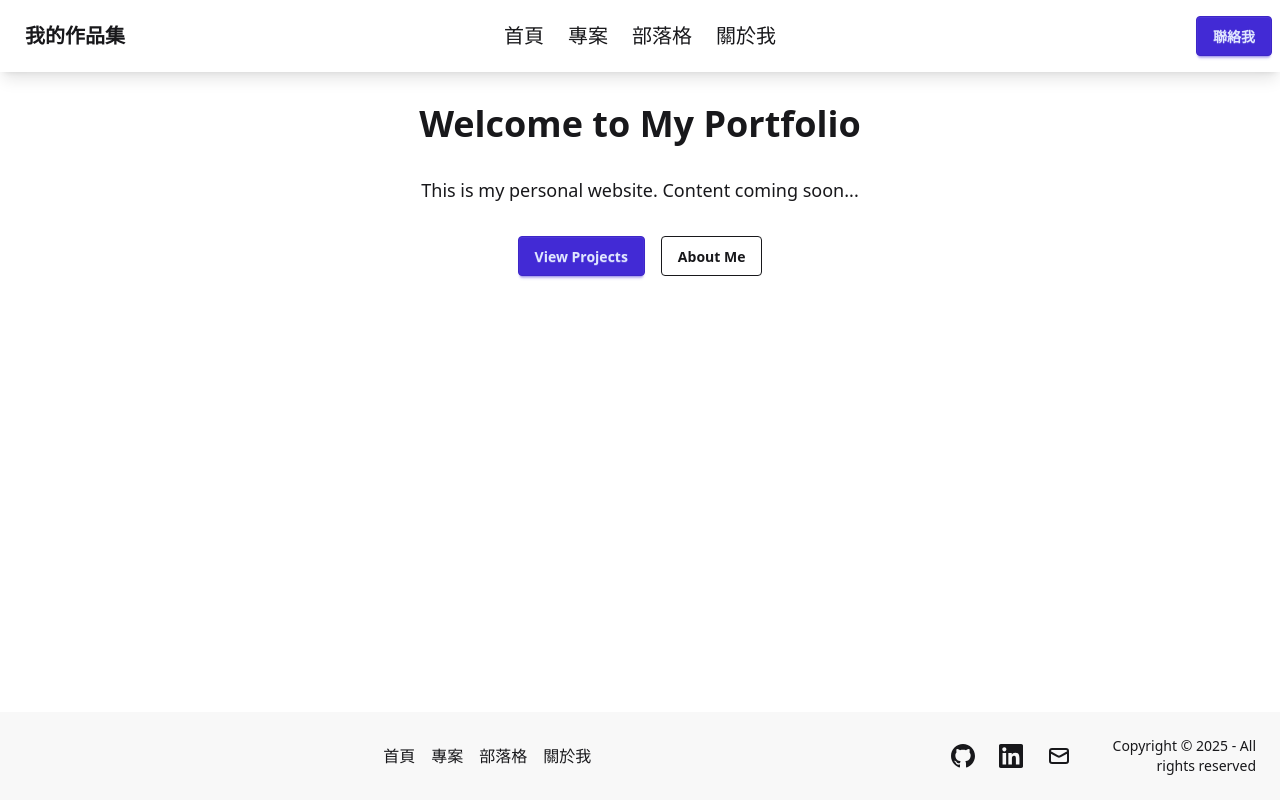
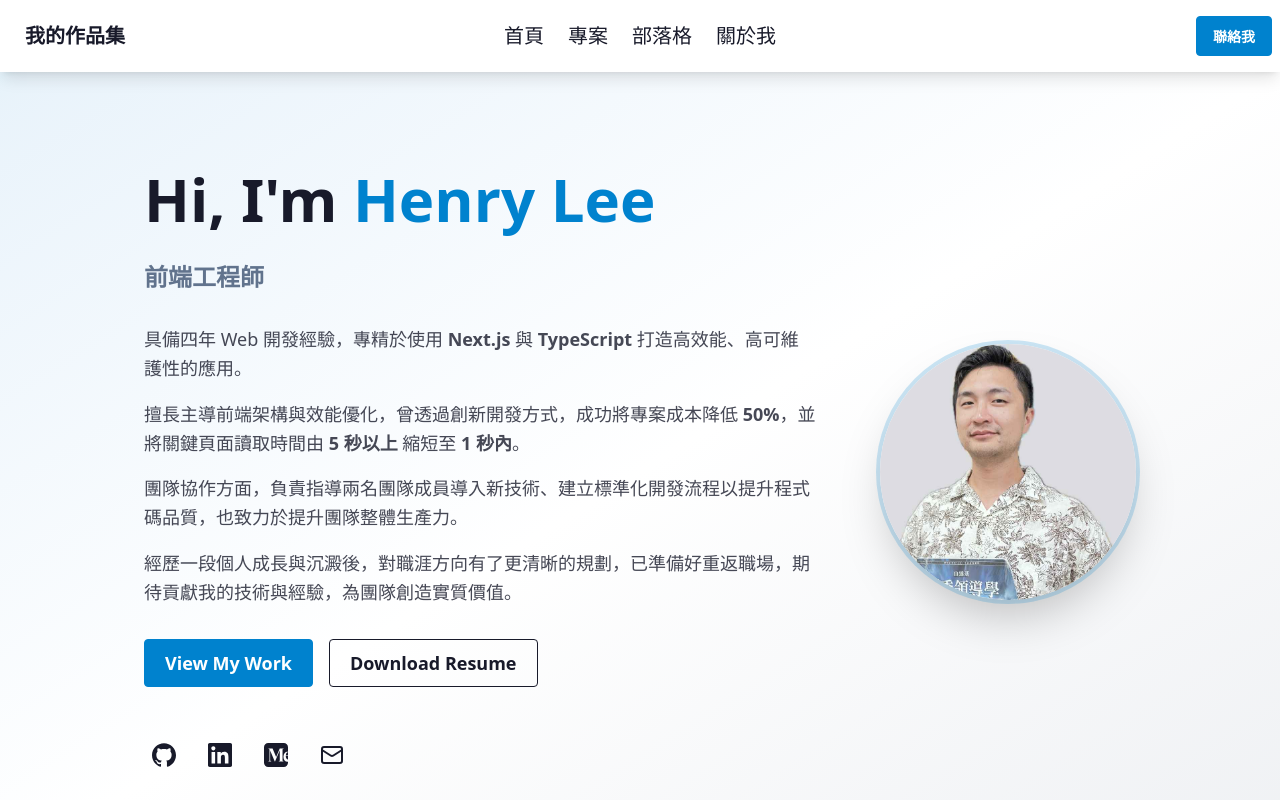
Before and after one commit to u88803494/my-website, a Next.js app: page / in a window 1280 px wide. Shown: the top 800 px of the page. Built offline with nearby package versions, Linux system fonts and the light colour scheme.

Commit message:
Update dependencies in package.json and pnpm-lock.yaml to include lucide-react and react-icons. Refactor layout and page components to improve structure and styling, including changes to globals.css for daisyui themes. Remove unused Navbar, Footer, and NProgressBar components.

```diff
--- a/package.json
+++ b/package.json
@@ -10,10 +10,12 @@
   },
   "dependencies": {
     "clsx": "^2.1.1",
+    "lucide-react": "^0.518.0",
     "next": "15.3.4",
     "nprogress": "^0.2.0",
     "react": "^19.0.0",
-    "react-dom": "^19.0.0"
+    "react-dom": "^19.0.0",
+    "react-icons": "^5.5.0"
   },
   "devDependencies": {
     "@eslint/eslintrc": "^3",
--- a/src/app/globals.css
+++ b/src/app/globals.css
@@ -1,5 +1,7 @@
 @import "tailwindcss";
-@plugin "daisyui";
+@plugin "daisyui" {
+  themes: light --default, dark --prefersdark, corporate;
+}
 
 :root {
   --font-sans: var(--font-geist-sans);
--- a/src/app/layout.tsx
+++ b/src/app/layout.tsx
@@ -1,9 +1,9 @@
 import type { Metadata } from "next";
 import { Geist, Geist_Mono } from "next/font/google";
 import "./globals.css";
-import Navbar from "@/components/Navbar";
-import Footer from "@/components/Footer";
-import NProgressBar from "@/components/NProgressBar";
+import Navbar from "@/components/shared/Navbar";
+import Footer from "@/components/shared/Footer";
+import NProgressBar from "@/components/shared/NProgressBar";
 
 const geistSans = Geist({
   variable: "--font-geist-sans",
@@ -26,7 +26,7 @@ export default function RootLayout({
   children: React.ReactNode;
 }>) {
   return (
-    <html lang="en" data-theme="light">
+    <html lang="en" data-theme="corporate">
       <body
         className={`${geistSans.variable} ${geistMono.variable} antialiased min-h-screen flex flex-col`}
       >
--- a/src/app/page.tsx
+++ b/src/app/page.tsx
@@ -1,18 +1,13 @@
-export default function Home() {
+"use client";
+
+import HeroSection from "@/components/home/HeroSection";
+
+const Home = () => {
   return (
-    <div className="container mx-auto px-4 py-8">
-      <div className="text-center">
-        <h1 className="text-4xl font-bold mb-8">
-          Welcome to My Portfolio
-        </h1>
-        <p className="text-lg mb-8">
-          This is my personal website. Content coming soon...
-        </p>
-        <div className="flex justify-center gap-4">
-          <button className="btn btn-primary">View Projects</button>
-          <button className="btn btn-outline">About Me</button>
-        </div>
-      </div>
+    <div className="min-h-screen">
+      <HeroSection />
     </div>
   );
-}
+};
+
+export default Home;
--- a/src/components/Footer.tsx
+++ /dev/null
@@ -1,36 +0,0 @@
-import Link from 'next/link';
-
-export default function Footer() {
-  const currentYear = new Date().getFullYear();
-
-  return (
-    <footer className="w-full bg-base-200 text-base-content p-6 flex flex-col items-center gap-4 md:flex-row md:justify-between md:items-center md:gap-0">
-      <nav className="w-full flex flex-row items-center justify-center gap-4">
-        <Link href="/" className="link link-hover">首頁</Link>
-        <Link href="/projects" className="link link-hover">專案</Link>
-        <Link href="/blog" className="link link-hover">部落格</Link>
-        <Link href="/about" className="link link-hover">關於我</Link>
-      </nav>
-      <nav className="w-full flex flex-row justify-center gap-6 md:w-auto md:justify-center">
-        <a href="https://github.com" target="_blank" rel="noopener noreferrer" className="link link-hover">
-          <svg className="w-6 h-6" fill="currentColor" viewBox="0 0 24 24">
-            <path d="M12 0c-6.626 0-12 5.373-12 12 0 5.302 3.438 9.8 8.207 11.387.599.111.793-.261.793-.577v-2.234c-3.338.726-4.033-1.416-4.033-1.416-.546-1.387-1.333-1.756-1.333-1.756-1.089-.745.083-.729.083-.729 1.205.084 1.839 1.237 1.839 1.237 1.07 1.834 2.807 1.304 3.492.997.107-.775.418-1.305.762-1.604-2.665-.305-5.467-1.334-5.467-5.931 0-1.311.469-2.381 1.236-3.221-.124-.303-.535-1.524.117-3.176 0 0 1.008-.322 3.301 1.23.957-.266 1.983-.399 3.003-.404 1.02.005 2.047.138 3.006.404 2.291-1.552 3.297-1.23 3.297-1.23.653 1.653.242 2.874.118 3.176.77.84 1.235 1.911 1.235 3.221 0 4.609-2.807 5.624-5.479 5.921.43.372.823 1.102.823 2.222v3.293c0 .319.192.694.801.576 4.765-1.589 8.199-6.086 8.199-11.386 0-6.627-5.373-12-12-12z"/>
-          </svg>
-        </a>
-        <a href="https://linkedin.com" target="_blank" rel="noopener noreferrer" className="link link-hover">
-          <svg className="w-6 h-6" fill="currentColor" viewBox="0 0 24 24">
-            <path d="M20.447 20.452h-3.554v-5.569c0-1.328-.027-3.037-1.852-3.037-1.853 0-2.136 1.445-2.136 2.939v5.667H9.351V9h3.414v1.561h.046c.477-.9 1.637-1.85 3.37-1.85 3.601 0 4.267 2.37 4.267 5.455v6.286zM5.337 7.433c-1.144 0-2.063-.926-2.063-2.065 0-1.138.92-2.063 2.063-2.063 1.14 0 2.064.925 2.064 2.063 0 1.139-.925 2.065-2.064 2.065zm1.782 13.019H3.555V9h3.564v11.452zM22.225 0H1.771C.792 0 0 .774 0 1.729v20.542C0 23.227.792 24 1.771 24h20.451C23.2 24 24 23.227 24 22.271V1.729C24 .774 23.2 0 22.222 0h.003z"/>
-          </svg>
-        </a>
-        <a href="mailto:your.email@example.com" className="link link-hover">
-          <svg className="w-6 h-6" fill="none" stroke="currentColor" viewBox="0 0 24 24">
-            <path strokeLinecap="round" strokeLinejoin="round" strokeWidth="2" d="M3 8l7.89 4.26a2 2 0 002.22 0L21 8M5 19h14a2 2 0 002-2V7a2 2 0 00-2-2H5a2 2 0 00-2 2v10a2 2 0 002 2z"></path>
-          </svg>
-        </a>
-      </nav>
-      <aside className="w-full text-center text-sm md:w-auto md:text-right">
-        <p>Copyright © {currentYear} - All rights reserved</p>
-      </aside>
-    </footer>
-  );
-}
--- /dev/null
+++ b/src/components/home/HeroSection.tsx
@@ -0,0 +1,68 @@
+import Image from "next/image";
+import ContactLinks from "@/components/shared/ContactLinks";
+
+const HeroSection = () => {
+  return (
+    <section className="hero min-h-screen bg-gradient-to-br from-primary/10 via-base-100 to-secondary/10">
+      <div className="hero-content flex-col lg:flex-row-reverse gap-8 lg:gap-16">
+        {/* Profile Image */}
+        <div className="avatar">
+          <div className="w-48 h-48 lg:w-64 lg:h-64 rounded-full ring-4 ring-primary/20 shadow-2xl overflow-hidden">
+            <Image
+              src="/images/my-photo.jpeg"
+              alt="Henry Lee's photo"
+              width={256}
+              height={256}
+              className="w-full h-full object-cover object-top"
+              priority
+            />
+          </div>
+        </div>
+
+        {/* Content */}
+        <div className="text-center lg:text-left max-w-2xl flex flex-col gap-6">
+          <h1 className="text-4xl lg:text-6xl font-bold mb-2">
+            <span>
+              {"Hi, I'm "}
+            </span>
+            <span className="text-primary">Henry Lee</span>
+          </h1>
+          <h2 className="text-xl lg:text-2xl font-semibold text-secondary mb-2">
+            前端工程師
+          </h2>
+          <div className="text-base lg:text-lg text-base-content/80 leading-relaxed space-y-4">
+            <p>
+              具備四年 Web 開發經驗，專精於使用 <b>Next.js</b> 與 <b>TypeScript</b> 打造高效能、高可維護性的應用。
+            </p>
+            <p>
+              擅長主導前端架構與效能優化，曾透過創新開發方式，成功將專案成本降低 <b>50%</b>，並將關鍵頁面讀取時間由 <b>5 秒以上</b> 縮短至 <b>1 秒內</b>。
+            </p>
+            <p>
+              團隊協作方面，負責指導兩名團隊成員導入新技術、建立標準化開發流程以提升程式碼品質，也致力於提升團隊整體生產力。
+            </p>
+            <p>
+              經歷一段個人成長與沉澱後，對職涯方向有了更清晰的規劃，已準備好重返職場，期待貢獻我的技術與經驗，為團隊創造實質價值。
+            </p>
+          </div>
+
+          {/* CTA Buttons */}
+          <div className="flex flex-col sm:flex-row gap-4 justify-center lg:justify-start mt-2">
+            <button className="btn btn-primary btn-lg">
+              View My Work
+            </button>
+            <button className="btn btn-outline btn-lg">
+              Download Resume
+            </button>
+          </div>
+
+          {/* Social Links */}
+          <div className="flex justify-center lg:justify-start gap-4 mt-6">
+            <ContactLinks variant="circle" />
+          </div>
+        </div>
+      </div>
+    </section>
+  );
+};
+
+export default HeroSection;
--- /dev/null
+++ b/src/components/shared/ContactLinks.tsx
@@ -0,0 +1,55 @@
+import { Mail } from 'lucide-react';
+import { SiGithub, SiLinkedin, SiMedium } from 'react-icons/si';
+
+const contacts = [
+  {
+    icon: <SiGithub className="w-6 h-6" />,
+    href: "https://github.com/u88803494",
+    label: "Github"
+  },
+  {
+    icon: <SiLinkedin className="w-6 h-6" />,
+    href: "https://www.linkedin.com/in/yu-hao-lee-a6a42179/",
+    label: "Linkedin"
+  },
+  {
+    icon: <SiMedium className="w-6 h-6" />,
+    href: "https://medium.com/@hugh-program-learning-diary-js",
+    label: "Medium"
+  },
+  {
+    icon: <Mail className="w-6 h-6" />,
+    href: "mailto:yhlscallop@gmail.com",
+    label: "Email"
+  }
+];
+
+interface ContactLinksProps {
+  variant?: 'circle' | 'link';
+  className?: string;
+}
+
+const ContactLinks = ({ variant = 'circle', className = '' }: ContactLinksProps) => {
+  const baseClass = variant === 'circle'
+    ? 'btn btn-circle btn-ghost'
+    : 'link link-hover';
+
+  return (
+    <>
+      {contacts.map(({ icon, href, label }) => (
+        <a
+          key={label}
+          href={href}
+          className={`${baseClass} ${className}`}
+          target={href.startsWith('http') ? '_blank' : undefined}
+          rel={href.startsWith('http') ? 'noopener noreferrer' : undefined}
+          aria-label={label}
+        >
+          {icon}
+        </a>
+      ))}
+    </>
+  );
+};
+
+export default ContactLinks;
--- /dev/null
+++ b/src/components/shared/Footer.tsx
@@ -0,0 +1,25 @@
+import Link from 'next/link';
+import ContactLinks from '@/components/shared/ContactLinks';
+
+const Footer = () => {
+  const currentYear = new Date().getFullYear();
+
+  return (
+    <footer className="w-full bg-base-200 text-base-content p-6 flex flex-col items-center gap-4 md:flex-row md:justify-between md:items-center md:gap-0">
+      <nav className="w-full flex flex-row items-center justify-center gap-4">
+        <Link href="/" className="link link-hover">首頁</Link>
+        <Link href="/projects" className="link link-hover">專案</Link>
+        <Link href="/blog" className="link link-hover">部落格</Link>
+        <Link href="/about" className="link link-hover">關於我</Link>
+      </nav>
+      <nav className="w-full flex flex-row justify-center gap-6 md:w-auto md:justify-center">
+        <ContactLinks variant="link" />
+      </nav>
+      <aside className="w-full text-center text-sm md:w-auto md:text-right">
+        <p>Copyright © {currentYear} - All rights reserved</p>
+      </aside>
+    </footer>
+  );
+};
+
+export default Footer;
--- a/src/components/Navbar.tsx
+++ b/src/components/shared/Navbar.tsx
@@ -1,16 +1,15 @@
 'use client';
 
 import Link from 'next/link';
+import { Menu } from 'lucide-react';
 
-export default function Navbar() {
+const Navbar = () => {
   return (
     <div className="navbar bg-base-100 shadow-lg">
       <div className="navbar-start">
         <div className="dropdown">
           <div tabIndex={0} role="button" className="btn btn-ghost lg:hidden btn-circle">
-            <svg className="h-5 w-5" fill="none" viewBox="0 0 24 24" stroke="currentColor">
-              <path strokeLinecap="round" strokeLinejoin="round" strokeWidth="2" d="M4 6h16M4 12h16M4 18h7" />
-            </svg>
+            <Menu className="h-5 w-5" />
           </div>
           <ul
             tabIndex={0}
@@ -37,4 +36,6 @@ export default function Navbar() {
       </div>
     </div>
   );
-}
+};
+
+export default Navbar;
```
Also changed, not shown: public/images/my-photo.jpeg (added), src/components/shared/NProgressBar.tsx (renamed from src/components/NProgressBar.tsx), 1 other file (tests, documents, lock files or other folders).
